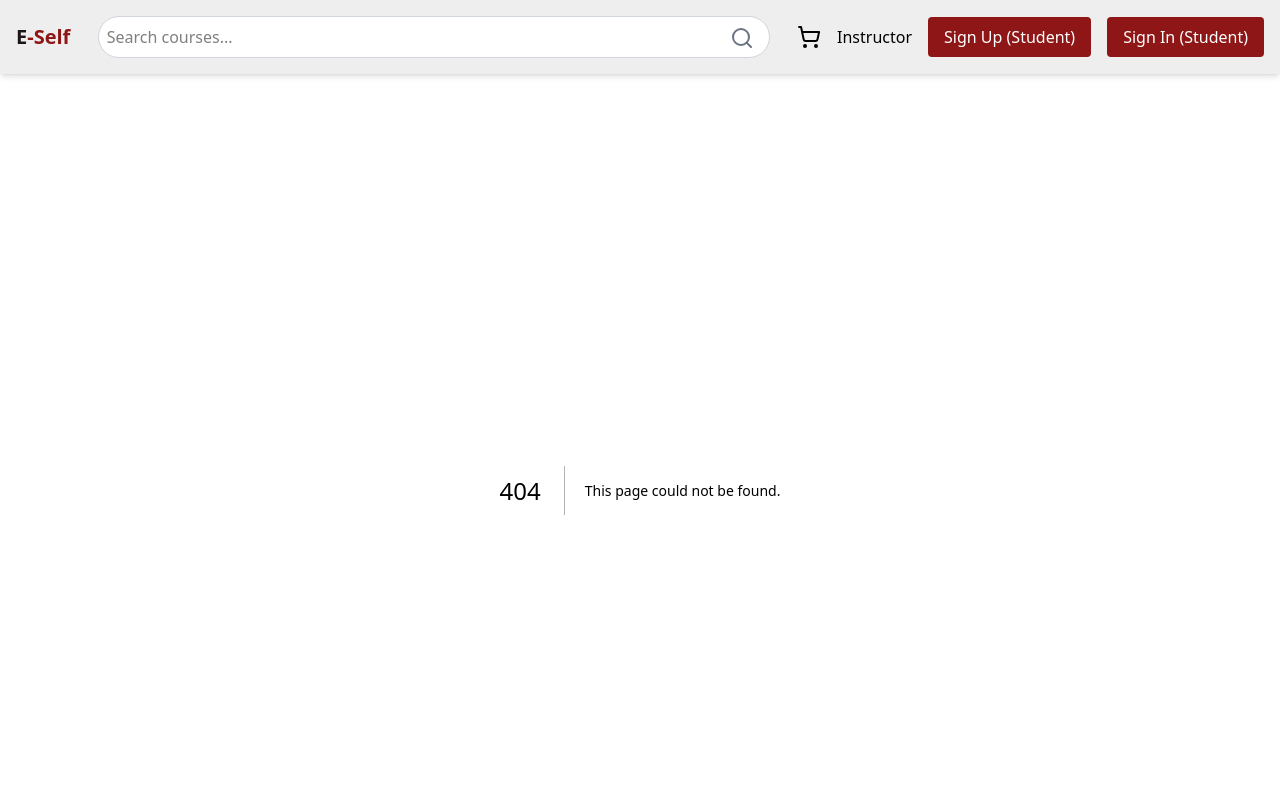
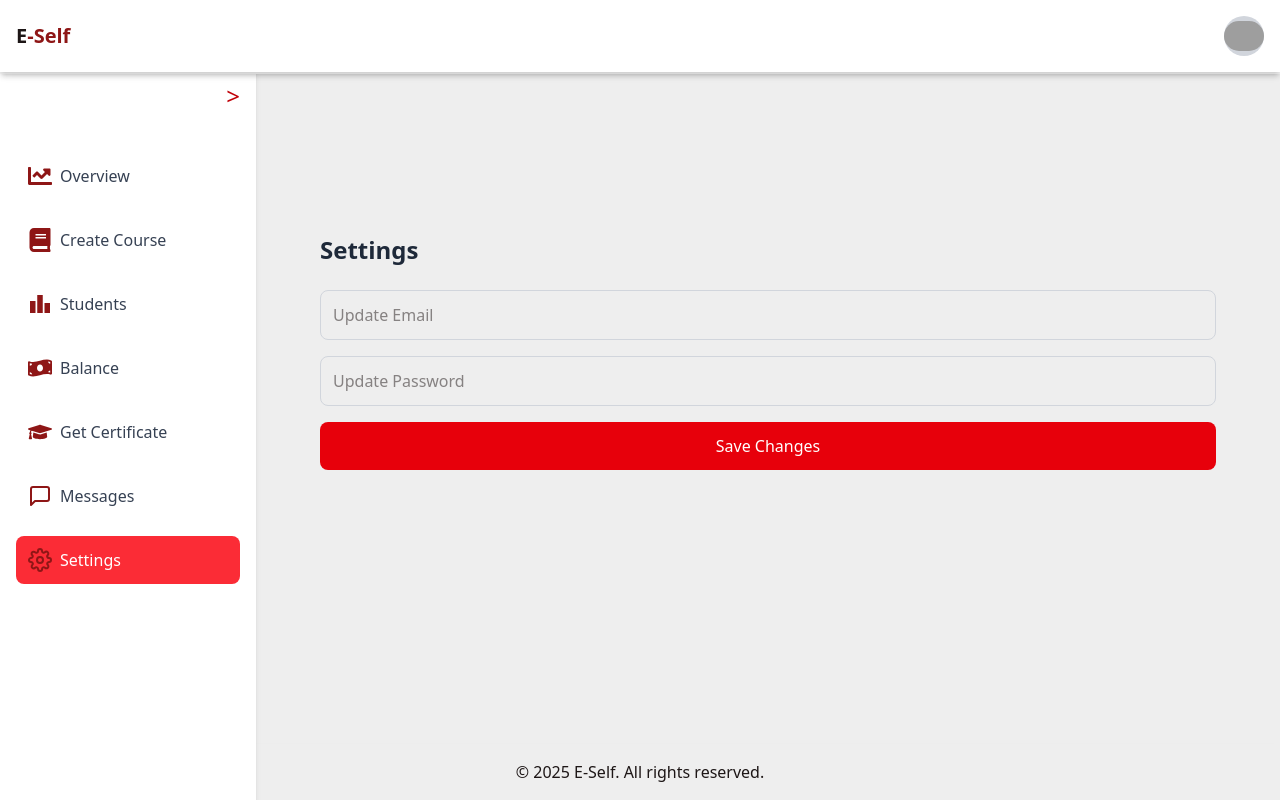
Before and after one commit to NegedeTekleyes/E-self-Lerning, a Next.js app in the folder e-self/: page /dashboard/settings in a window 1280 px wide. Before the commit this address had no page. Shown: the top 800 px of the page. Built offline with nearby package versions, Linux system fonts and the light colour scheme; grey boxes are pictures that could not be loaded.

Commit message:
add the page create dashbourd child

```diff
--- /dev/null
+++ b/e-self/app/(instructor)/certificate/page.tsx
@@ -0,0 +1,12 @@
+"use client";
+
+import React from "react";
+
+export default function Certificates() {
+  return (
+    <div className="p-6">
+      <h1 className="text-2xl font-semibold text-gray-800">Get Certificate</h1>
+      <p className="mt-4">Here you can manage or issue course certificates.</p>
+    </div>
+  );
+}
--- /dev/null
+++ b/e-self/app/(instructor)/dashboard/balance/page.tsx
@@ -0,0 +1,16 @@
+"use client";
+
+import React from "react";
+
+export default function Balance() {
+  const balance = 5320; // Example balance, replace with real data
+  return (
+    <div className="p-6">
+      <h1 className="text-2xl font-semibold text-gray-800">Earnings Balance</h1>
+      <div className="mt-6">
+        <p className="text-xl">Total Earnings: ${balance}</p>
+        {/* You can add charts or other information here */}
+      </div>
+    </div>
+  );
+}
--- a/e-self/app/(instructor)/dashboard/layout.tsx
+++ b/e-self/app/(instructor)/dashboard/layout.tsx
@@ -14,7 +14,7 @@ const menuItems = [
   { name: "Create Course", icon: FaBook, link: "/dashboard/create-course" },
   { name: "Students", icon: MdLeaderboard, link: "/dashboard/students" },
   { name: "Balance", icon: FaMoneyBillWave, link: "/dashboard/balance" },
-  { name: "Get Certificate", icon: FaGraduationCap, link: "/dashboard/certificates" },
+  { name: "Get Certificate", icon: FaGraduationCap, link: "/dashboard/certificate" },
   { name: "Messages", icon: FiMessageSquare, link: "/dashboard/messages", badge: 5 },
   { name: "Settings", icon: FiSettings, link: "/dashboard/settings" },
 ];
--- /dev/null
+++ b/e-self/app/(instructor)/dashboard/settings/page.tsx
@@ -0,0 +1,41 @@
+"use client";
+
+import React, { useState } from "react";
+
+export default function Settings() {
+  const [email, setEmail] = useState("");
+  const [password, setPassword] = useState("");
+
+  const handleSave = () => {
+    console.log("Settings updated:", { email, password });
+  };
+
+  return (
+    <div className="p-6">
+      <h1 className="text-2xl font-semibold text-gray-800">Settings</h1>
+      <form className="mt-6 space-y-4">
+        <input
+          type="email"
+          placeholder="Update Email"
+          value={email}
+          onChange={(e) => setEmail(e.target.value)}
+          className="w-full p-3 border border-gray-300 rounded-lg"
+        />
+        <input
+          type="password"
+          placeholder="Update Password"
+          value={password}
+          onChange={(e) => setPassword(e.target.value)}
+          className="w-full p-3 border border-gray-300 rounded-lg"
+        />
+        <button
+          type="button"
+          onClick={handleSave}
+          className="w-full py-3 bg-red-600 text-white rounded-lg"
+        >
+          Save Changes
+        </button>
+      </form>
+    </div>
+  );
+}
--- /dev/null
+++ b/e-self/app/(instructor)/dashboard/students/page.tsx
@@ -0,0 +1,35 @@
+"use client";
+
+import React from "react";
+
+export default function StudentsList() {
+  const students = [
+    { name: "John Doe", email: "john@example.com", enrolledCourses: 3 },
+    { name: "Jane Smith", email: "jane@example.com", enrolledCourses: 2 },
+    // Example data, you would fetch real data
+  ];
+
+  return (
+    <div className="p-6">
+      <h1 className="text-2xl font-semibold text-gray-800">Students List</h1>
+      <table className="mt-6 w-full border-collapse">
+        <thead>
+          <tr>
+            <th className="border p-3 text-left">Name</th>
+            <th className="border p-3 text-left">Email</th>
+            <th className="border p-3 text-left">Enrolled Courses</th>
+          </tr>
+        </thead>
+        <tbody>
+          {students.map((student, index) => (
+            <tr key={index}>
+              <td className="border p-3">{student.name}</td>
+              <td className="border p-3">{student.email}</td>
+              <td className="border p-3">{student.enrolledCourses}</td>
+            </tr>
+          ))}
+        </tbody>
+      </table>
+    </div>
+  );
+}
--- /dev/null
+++ b/e-self/app/(instructor)/messages/page.tsx
@@ -0,0 +1,26 @@
+"use client";
+
+import React from "react";
+
+export default function Messages() {
+  const messages = [
+    { from: "Admin", subject: "Course Update", date: "2025-03-25" },
+    { from: "Student", subject: "Course Feedback", date: "2025-03-24" },
+    // Example data
+  ];
+
+  return (
+    <div className="p-6">
+      <h1 className="text-2xl font-semibold text-gray-800">Messages</h1>
+      <ul className="mt-6 space-y-4">
+        {messages.map((message, index) => (
+          <li key={index} className="bg-white p-4 rounded-lg shadow-md">
+            <p className="font-semibold">{message.subject}</p>
+            <p className="text-gray-600">From: {message.from}</p>
+            <p className="text-gray-500 text-sm">{message.date}</p>
+          </li>
+        ))}
+      </ul>
+    </div>
+  );
+}
```
